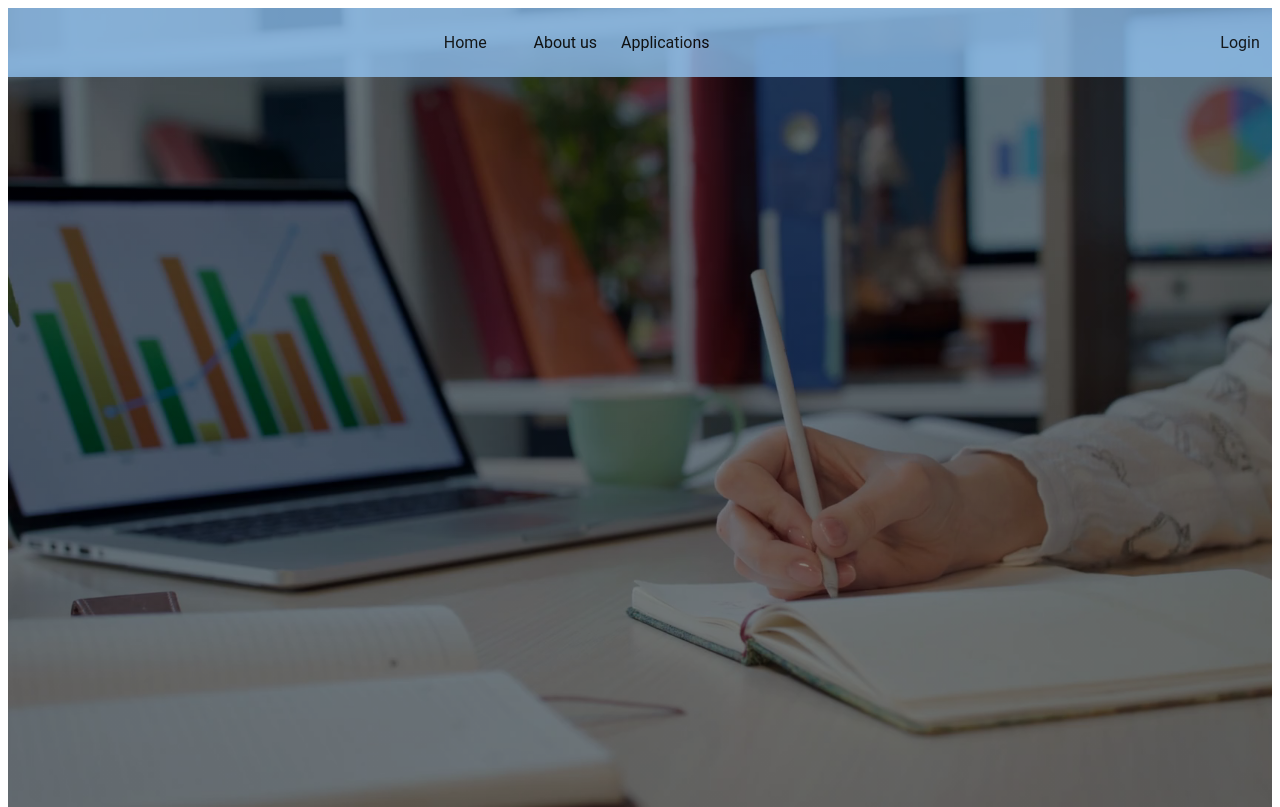
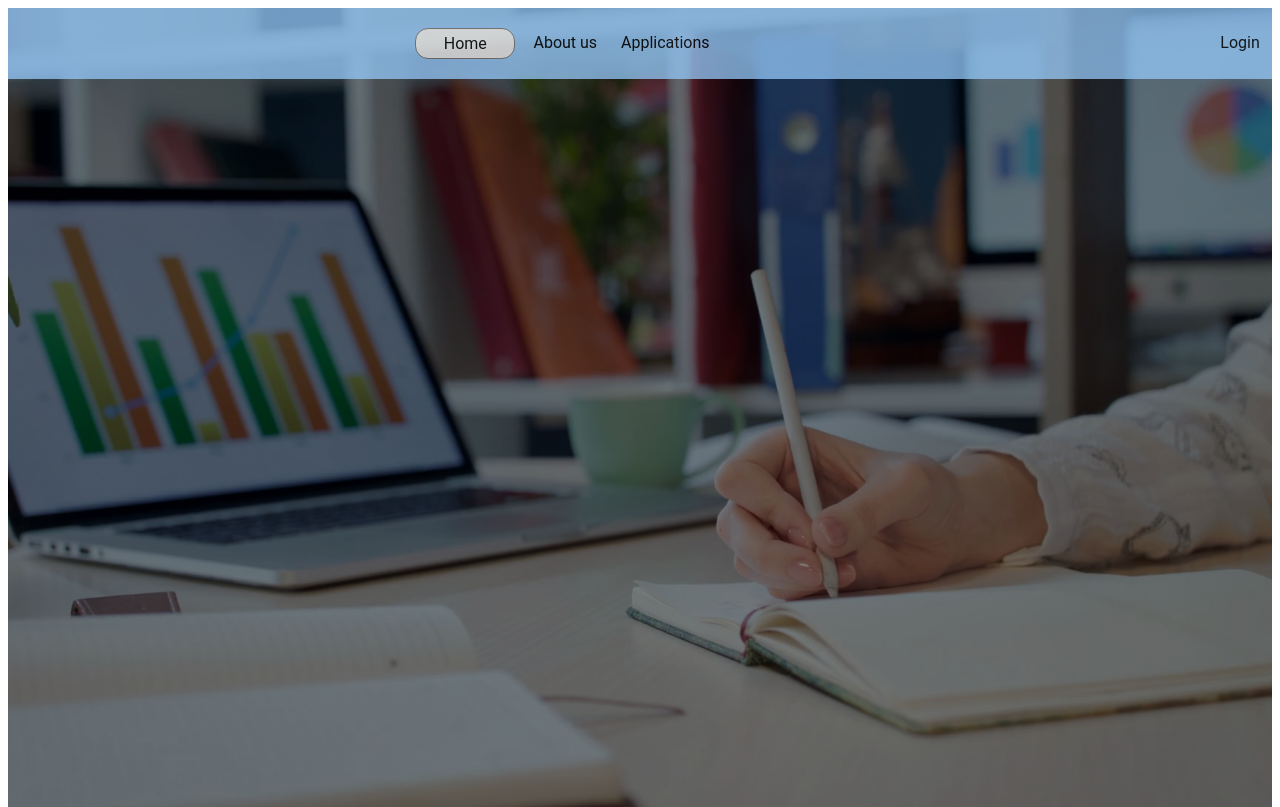
Before and after one commit to JurateKru/JRZ_project, a Django app: page / in a window 1280 px wide. Shown: the top 807 px of the page. Run offline with Django 4.2, Linux system fonts and the light colour scheme; some libraries are stand-ins or nearby versions.

Commit message:
button active effect

```diff
--- a/JRZ/hr_system/static/css/style.css
+++ b/JRZ/hr_system/static/css/style.css
@@ -59,7 +59,7 @@ body {
     text-decoration-line: none;
     border-radius: 8px;
 }
-.button:hover {
+.button:hover, .button.active {
     border: 1px solid rgb(122, 116, 116);
     border-radius: 13px;
     background-color: whitesmoke;
--- a/JRZ/hr_system/templates/base.html
+++ b/JRZ/hr_system/templates/base.html
@@ -11,9 +11,9 @@
 <body>
     <div class="banner">
         <div class="top-header">
-            <a class="button" href="{% url 'index' %}">Home</a>
-            <a class="button" href="{% url 'about_us' %}">About us</a>
-            <a class="button" href="{% url 'application_list' %}">Applications</a>
+            <a {% if request.resolver_match.url_name == 'index' %}class="button active"{% else %}class="button"{% endif %} href="{% url 'index' %}">Home</a>
+            <a {% if request.resolver_match.url_name == 'about_us' %}class="button active"{% else %}class="button"{% endif %} href="{% url 'about_us' %}">About us</a>
+            <a {% if request.resolver_match.url_name == 'application_list' %}class="button active"{% else %}class="button"{% endif %} href="{% url 'application_list' %}">Applications</a>
             {% if user.is_authenticated %}
                 <a class="button"><i class="fa-solid fa-user-tie"></i> {{ user.username }}</a>
                 <a class="button" href="{% url 'logout' %}">Logout</a>
```
